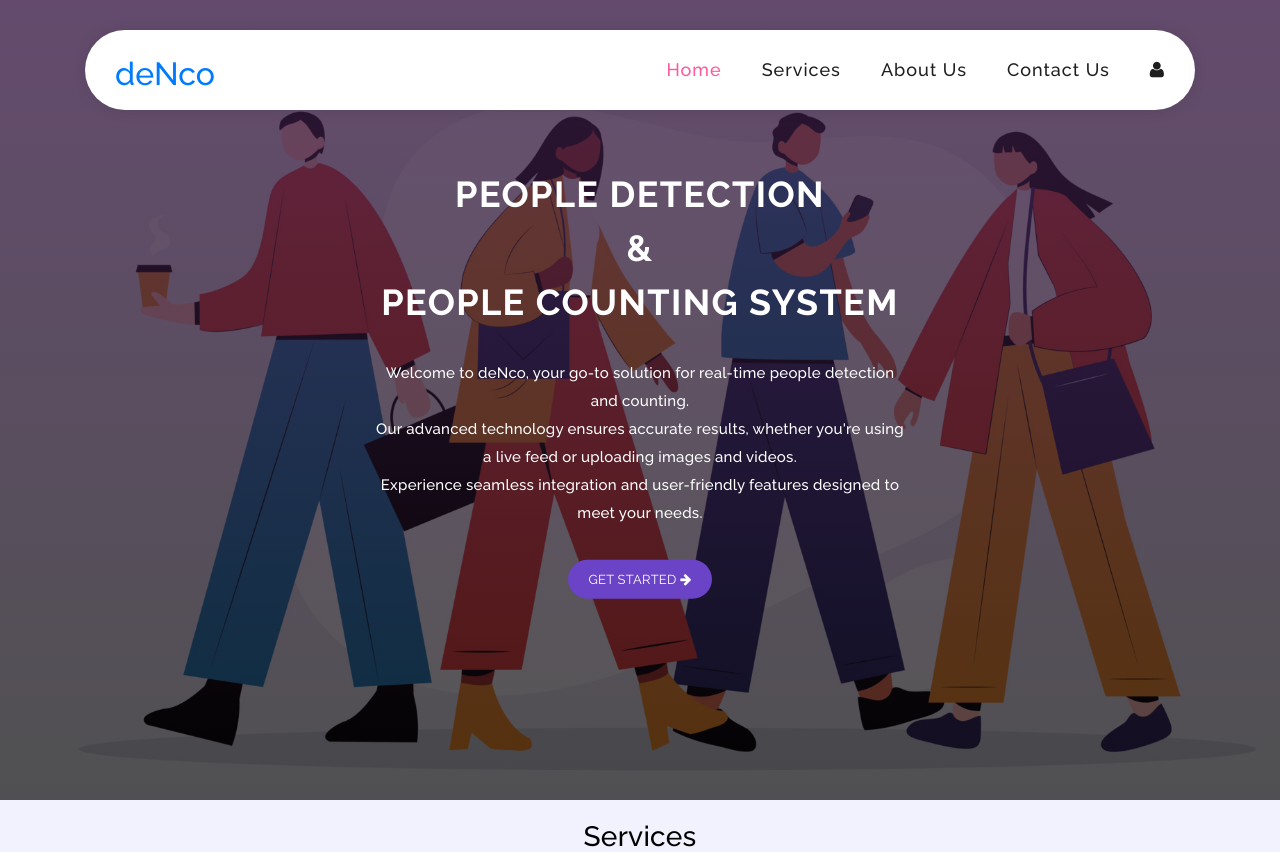
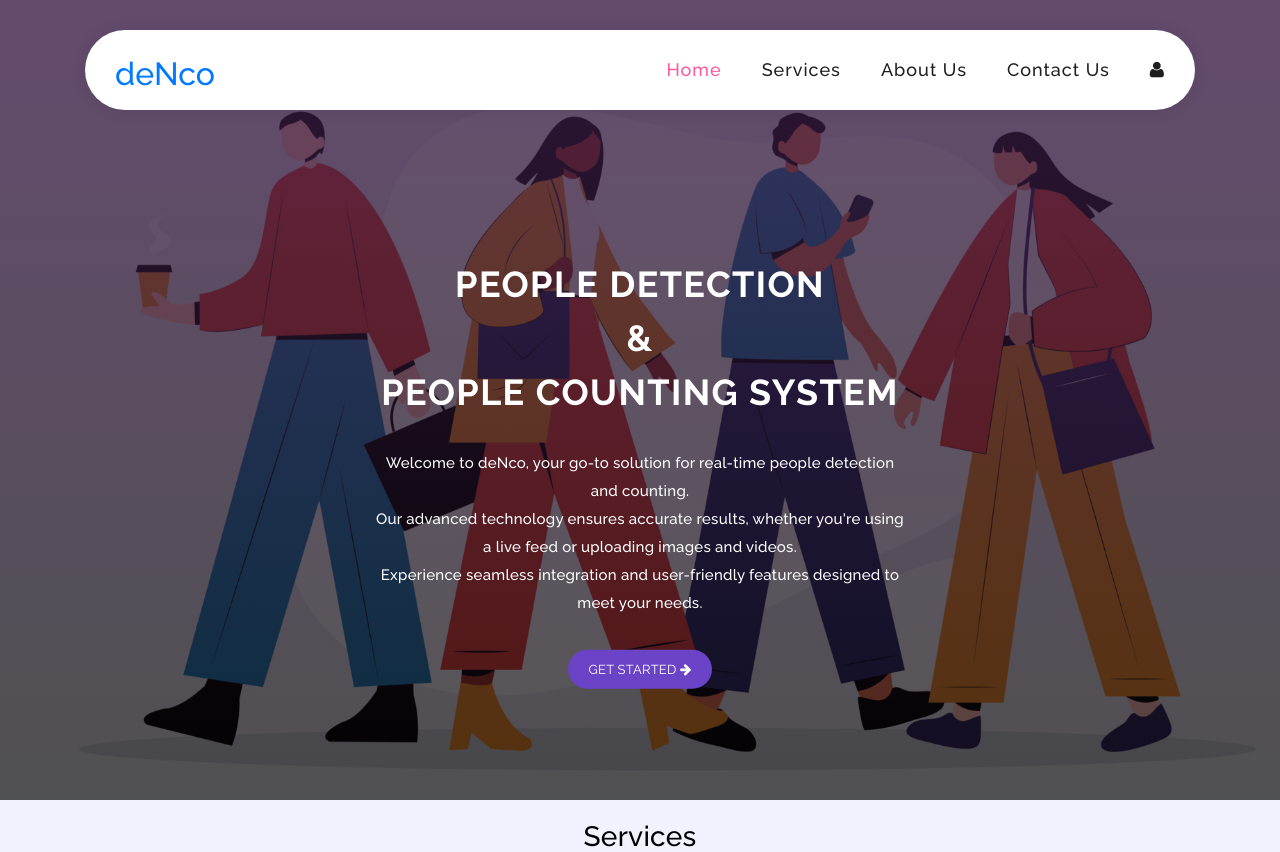
Before and after one commit to itsjustfaith/graduationprojv2-406, a Flask app: page / in a window 1280 px wide. Shown: the top 852 px of the page. Run offline with Flask 2, Linux system fonts and the light colour scheme; some libraries are stand-ins or nearby versions.

Commit message:
added css and fixed extra space on welcome header

```diff
--- a/projectv2/static/css/index.css
+++ b/projectv2/static/css/index.css
@@ -663,6 +663,7 @@ welcome
 }
 
 .welcome-area .header-text h1 {
+  margin-top:200px;
   font-weight: 700;
   font-size: 36px;
   line-height: 54px;
```
Also changed, not shown: projectv2/static/images/nada_img.jpg (added).
